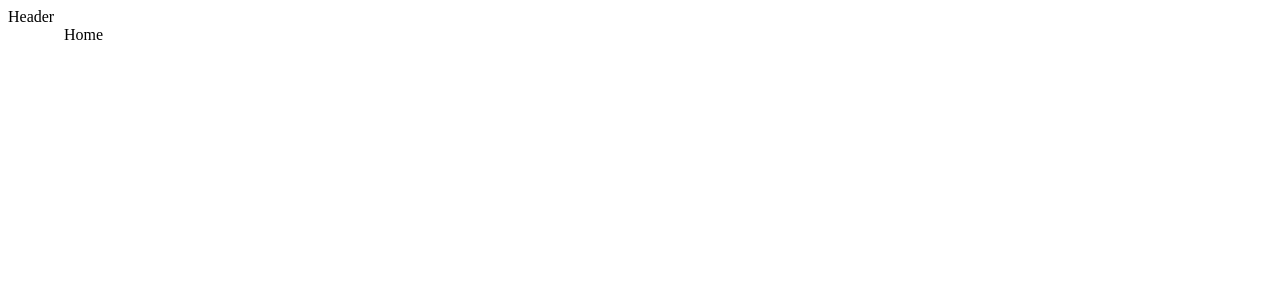
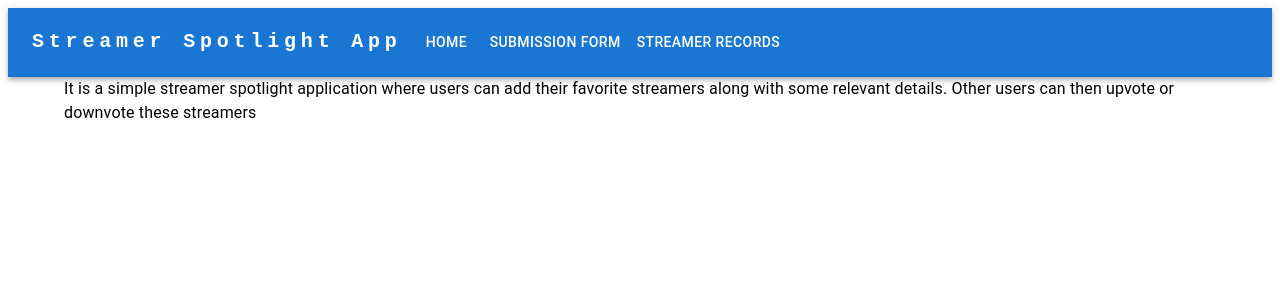
Before and after one commit to ida-dar/streamer-spotlight, a React (Create React App) app in the folder client/: page / in a window 1280 px wide. Shown: the top 300 px of the page. Built offline with nearby package versions, Linux system fonts and the light colour scheme.

Commit message:
Add basic structures for views, change file jsx file extensions to tsx

```diff
--- a/client/src/components/layout/Header/Header.jsx
+++ /dev/null
@@ -1,9 +0,0 @@
-import React from 'react'
-
-const Header = () => {
-  return (
-    <div>Header</div>
-  )
-}
-
-export default Header
--- /dev/null
+++ b/client/src/components/layout/Header/Header.tsx
@@ -0,0 +1,112 @@
+import { useState } from 'react';
+import { AppBar, Box, Toolbar, IconButton, Typography, Menu, Container, Button, MenuItem } from '@mui/material';
+import MenuIcon from '@mui/icons-material/Menu';
+import { routes } from '../../../utils/routes';
+
+interface Props extends React.ButtonHTMLAttributes<HTMLButtonElement> {
+  [x: string]: any;
+}
+
+// created btn component in order to add href and textalign props
+const Btn: React.FC<Props> = () => {
+  return <Button></Button>;
+};
+
+const Header = () => {
+  const [anchorElNav, setAnchorElNav] = useState(null);
+
+  const handleOpenNavMenu = (e: any) => {
+    setAnchorElNav(e.currentTarget);
+  };
+
+  const handleCloseNavMenu = () => {
+    setAnchorElNav(null);
+  };
+
+  return (
+    <AppBar position="static">
+      <Container maxWidth="xl">
+        <Toolbar disableGutters>
+          <Typography
+            variant="h6"
+            noWrap
+            component="a"
+            href={routes.HOME.link}
+            sx={{
+              mr: 2,
+              display: { xs: 'none', md: 'flex' },
+              fontFamily: 'monospace',
+              fontWeight: 700,
+              letterSpacing: '.3rem',
+              color: 'inherit',
+              textDecoration: 'none',
+            }}
+          >
+            Streamer Spotlight App
+          </Typography>
+
+          <Box sx={{ flexGrow: 1, display: { xs: 'flex', md: 'none' } }}>
+            <IconButton size="large" aria-label="account of current user" aria-controls="menu-appbar" aria-haspopup="true" onClick={handleOpenNavMenu} color="inherit">
+              <MenuIcon />
+            </IconButton>
+            <Menu
+              id="menu-appbar"
+              anchorEl={anchorElNav}
+              anchorOrigin={{
+                vertical: 'bottom',
+                horizontal: 'left',
+              }}
+              keepMounted
+              transformOrigin={{
+                vertical: 'top',
+                horizontal: 'left',
+              }}
+              open={Boolean(anchorElNav)}
+              onClose={handleCloseNavMenu}
+              sx={{
+                display: { xs: 'block', md: 'none' },
+              }}
+            >
+              {Object.values(routes).map((page) => (
+                <MenuItem key={page.link} onClick={handleCloseNavMenu}>
+                  <Btn href={page.link} textAlign="center">
+                    {page.name}
+                  </Btn>
+                </MenuItem>
+              ))}
+            </Menu>
+          </Box>
+          <Typography
+            variant="h5"
+            noWrap
+            component="a"
+            href=""
+            sx={{
+              mr: 2,
+              display: { xs: 'flex', md: 'none' },
+              flexGrow: 1,
+              fontFamily: 'monospace',
+              fontWeight: 700,
+              letterSpacing: '.3rem',
+              color: 'inherit',
+              textDecoration: 'none',
+            }}
+          >
+            <Button href={routes.HOME.link} color="inherit">
+              Streamer Spotlight App
+            </Button>
+          </Typography>
+          <Box sx={{ flexGrow: 1, display: { xs: 'none', md: 'flex' } }}>
+            {Object.values(routes).map((page) => (
+              <Button href={page.link} key={page.link} onClick={handleCloseNavMenu} sx={{ my: 2, color: 'white', display: 'block' }}>
+                {page.name}
+              </Button>
+            ))}
+          </Box>
+        </Toolbar>
+      </Container>
+    </AppBar>
+  );
+};
+
+export default Header;
--- a/client/src/components/layout/MainLayout/MainLayout.jsx
+++ /dev/null
@@ -1,13 +0,0 @@
-import Header from '../Header/Header';
-import { Container } from '@mui/material';
-
-const MainLayout = ({ children }) => (
-  <div>
-    <Header />
-    <Container>
-      {children}
-    </Container>
-  </div>
-);
-
-export default MainLayout;
--- /dev/null
+++ b/client/src/components/layout/MainLayout/MainLayout.tsx
@@ -0,0 +1,17 @@
+import Header from '../Header/Header';
+import { Container } from '@mui/material';
+
+interface Props {
+  children: React.ReactNode | JSX.Element | JSX.Element[];
+  childrenElement?: JSX.Element;
+  style?: React.CSSProperties;
+}
+
+const MainLayout = ({ children }: Props) => (
+  <div>
+    <Header />
+    <Container>{children}</Container>
+  </div>
+);
+
+export default MainLayout;
--- a/client/src/components/views/Home/Home.jsx
+++ /dev/null
@@ -1,9 +0,0 @@
-import React from 'react'
-
-const Home = () => {
-  return (
-    <div>Home</div>
-  )
-}
-
-export default Home
--- /dev/null
+++ b/client/src/components/views/Home/Home.tsx
@@ -0,0 +1,13 @@
+import { Typography } from '@mui/material'
+
+const Home = () => {
+  return (
+    <div>
+      <Typography>
+        It is a simple streamer spotlight application where users can add their favorite streamers along with some relevant details. Other users can then upvote or downvote these streamers
+      </Typography>
+    </div>
+  )
+}
+
+export default Home
--- a/client/src/components/views/SubmissionView/SubmissionView.jsx
+++ /dev/null
@@ -1,9 +0,0 @@
-import React from 'react'
-
-const SubmissionView = () => {
-  return (
-    <div>SubmissionView</div>
-  )
-}
-
-export default SubmissionView
--- /dev/null
+++ b/client/src/components/views/SubmissionView/SubmissionView.tsx
@@ -0,0 +1,32 @@
+import { ChangeEvent, useState } from 'react';
+import { MenuItem, Box, TextField, FormControl, InputLabel, Select, Paper, Typography, SelectChangeEvent } from '@mui/material';
+
+const SubmissionView = () => {
+  const streamingPlatforms = ['Twitch', 'YouTube', 'TikTok', 'Kick', 'Rumble'];
+
+  const [platform, setPlatform] = useState('');
+
+  const handleChange = (e: SelectChangeEvent<string>) => {
+    setPlatform(e.target.value);
+  };
+
+  return (
+    <Paper elevation={1} sx={{ mt: 4, mb: 4, mx: 'auto', p: 1, maxWidth: 650 }}>
+      <Box component="form" sx={{ display: 'flex', flexDirection: 'column', justifyContent: 'center', alignItems: 'center', minWidth: 120, m: 1 }} noValidate autoComplete="off">
+        <Typography sx={{ m: 2, textAlign: 'center' }}>Please enter data of the streamer you'd like to submit for voting. Required information are name, platform and their description.</Typography>
+        <TextField sx={{ m: 1, minWidth: 300 }} id="outlined-basic" label="Name" variant="outlined" />
+        <FormControl sx={{ m: 1, minWidth: 300 }}>
+          <InputLabel id="demo-simple-select-label">Platform</InputLabel>
+          <Select labelId="demo-simple-select-label" id="demo-simple-select" value={platform} label="Platform" onChange={handleChange}>
+            {streamingPlatforms.map((el) => (
+              <MenuItem value={el}>{el}</MenuItem>
+            ))}
+          </Select>
+        </FormControl>
+        <TextField sx={{ m: 1, width: 300 }} id="outlined-basic" label="Description" variant="outlined" multiline minRows={6} maxRows={16} />
+      </Box>
+    </Paper>
+  );
+};
+
+export default SubmissionView;
```
Also changed, not shown: client/package.json (+35 -19 lines), client/.eslintrc.js, client/src/components/views/StreamerRecord/StreamerRecord.tsx (renamed from client/src/components/views/StreamerRecord/StreamerRecord.jsx), 1 other file (tests, documents, lock files or other folders).
